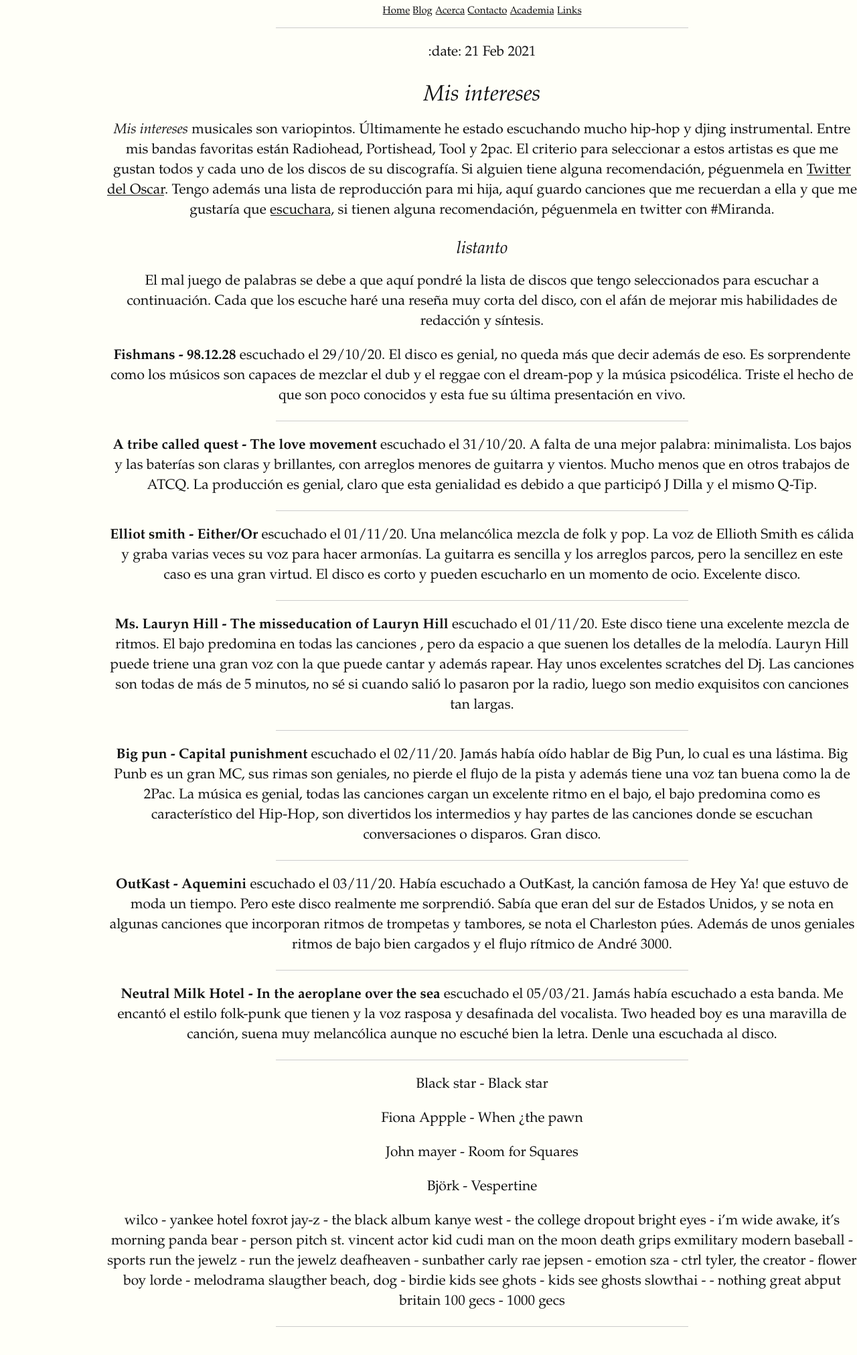
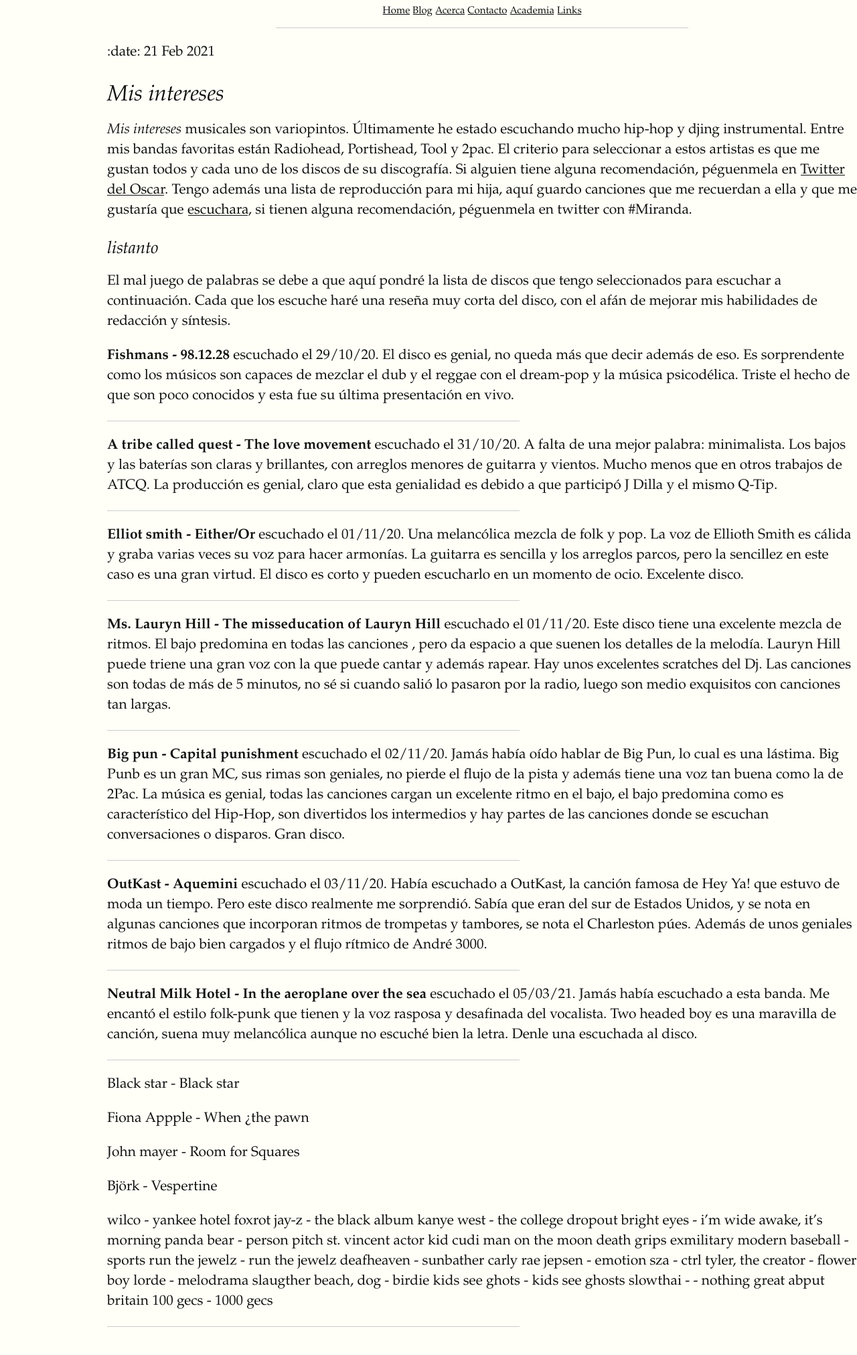
Before and after one commit to Oiuhukt/failosophy, a Jekyll site: the page built from _posts/2021-02-21-Música.md, in a window 1280 px wide. Shown: the whole page at 67% size. Built offline with Jekyll 4.4.1, drawn with Linux system fonts in a browser that asks for light colours; some web fonts are replaced.

Commit message:
modificando páginas

```diff
--- a/_layouts/default.html
+++ b/_layouts/default.html
@@ -10,13 +10,8 @@
     <div>
       <center>
       {% include navigation.html %}
-      </center>
-    </div>
-
-    <div>
-      <center>
-      {{ content }}
-      </center>
+     </center>
+     {{ content }}
     </div>
   </body>
 
```
